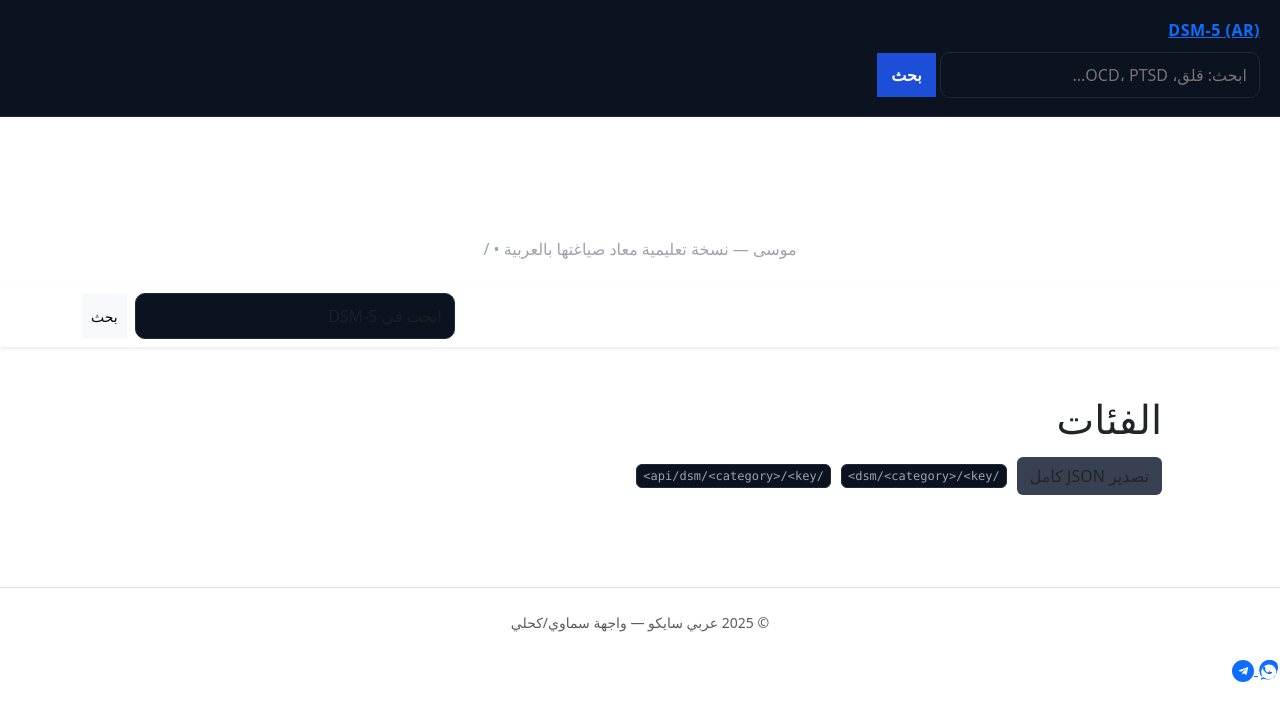
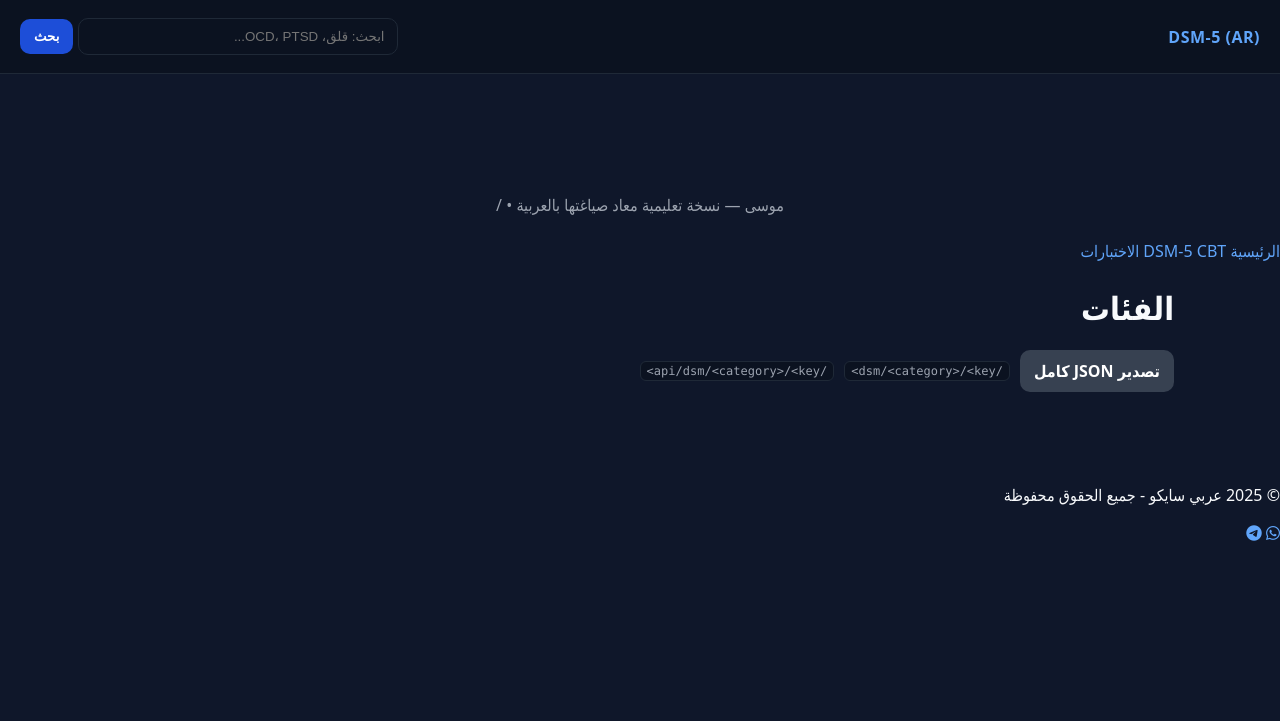
Before and after one commit to mhfh1414/arabi-psycho-site, a Flask app: page / in a window 1280 px wide. Shown: the top 721 px of the page. Run offline with Flask 3, Linux system fonts and the light colour scheme; some libraries are stand-ins or nearby versions.

Commit message:
Update base.html

```diff
--- a/templates/base.html
+++ b/templates/base.html
@@ -1,64 +1,34 @@
-<!doctype html>
+<!DOCTYPE html>
 <html lang="ar" dir="rtl">
 <head>
-  <meta charset="utf-8" />
-  <meta name="viewport" content="width=device-width, initial-scale=1" />
-  <title>{{ title or "عربي سايكو" }}</title>
+    <meta charset="UTF-8">
+    <meta name="viewport" content="width=device-width, initial-scale=1.0">
+    <title>عربي سايكو</title>
+    <link rel="stylesheet" href="{{ url_for('static', filename='styles.css') }}">
+    <!-- أيقونات -->
+    <link rel="stylesheet" href="https://cdnjs.cloudflare.com/ajax/libs/font-awesome/6.5.0/css/all.min.css">
+</head>
+<body>
 
-  <!-- Bootstrap RTL -->
-  <link href="https://cdn.jsdelivr.net/npm/bootstrap@5.3.3/dist/css/bootstrap.rtl.min.css" rel="stylesheet">
+    <div class="navbar">
+        <a href="/">الرئيسية</a>
+        <a href="/dsm">DSM-5</a>
+        <a href="/cbt">CBT</a>
+        <a href="/tests">الاختبارات</a>
+    </div>
 
-  <!-- خط عربي -->
-  <link href="https://fonts.googleapis.com/css2?family=Tajawal:wght@400;600;700&display=swap" rel="stylesheet">
+    <main>
+        {% block content %}
+        {% endblock %}
+    </main>
 
-  <!-- نمط الموقع -->
-  <link rel="stylesheet" href="{{ url_for('static', filename='styles.css') }}">
-</head>
-<body class="bg-app">
+    <div class="footer">
+        <p>© 2025 عربي سايكو - جميع الحقوق محفوظة</p>
+        <div class="social-icons">
+            <a href="https://wa.me/966530565696" target="_blank"><i class="fab fa-whatsapp"></i></a>
+            <a href="https://t.me/Mhfh1414" target="_blank"><i class="fab fa-telegram"></i></a>
+        </div>
+    </div>
 
-  <nav class="navbar navbar-expand-lg navbar-dark shadow-sm nav-app">
-    <div class="container">
-      <a class="navbar-brand fw-bold" href="{{ url_for('home') }}">عربي سايكو</a>
-      <button class="navbar-toggler" type="button" data-bs-toggle="collapse" data-bs-target="#mainNav">
-        <span class="navbar-toggler-icon"></span>
-      </button>
-      <div id="mainNav" class="collapse navbar-collapse">
-        <ul class="navbar-nav me-auto mb-2 mb-lg-0">
-          <li class="nav-item"><a class="nav-link{% if active=='home' %} active{% endif %}" href="{{ url_for('home') }}">الرئيسية</a></li>
-          <li class="nav-item"><a class="nav-link{% if active=='dsm' %} active{% endif %}" href="{{ url_for('dsm_index') }}">DSM-5</a></li>
-        </ul>
-        <form class="d-flex" role="search" action="{{ url_for('dsm_search') }}" method="get">
-          <input class="form-control me-2" type="search" name="q" placeholder="ابحث في DSM-5" value="{{ request.args.get('q','') }}">
-          <button class="btn btn-light btn-sm" type="submit">بحث</button>
-        </form>
-      </div>
-    </div>
-  </nav>
-
-  <main class="py-4">
-    <div class="container">
-      {% block content %}{% endblock %}
-    </div>
-  </main>
-
-  <footer class="py-4 bg-white border-top mt-5">
-    <div class="container text-center small text-muted">
-      © 2025 عربي سايكو — واجهة سماوي/كحلي
-    </div>
-  </footer>
-
-  <!-- أزرار واتساب/تلغرام ثابتة -->
-  <div class="fab-wrap">
-    <a class="fab fab-wa" href="https://wa.me/0000000000" target="_blank" aria-label="WhatsApp" rel="noopener">
-      <!-- أيقونة واتساب SVG -->
-      <svg viewBox="0 0 32 32" width="22" height="22" aria-hidden="true"><path fill="currentColor" d="M19.1 17.6c-.3-.2-1.9-.9-2.2-1s-.5-.2-.8.2-1 1-1.2 1.2-.4.2-.7.1a7.6 7.6 0 0 1-2.3-1.4 8.6 8.6 0 0 1-1.6-2c-.2-.3 0-.5.1-.6l.4-.5.2-.4c.1-.1 0-.3 0-.4s-.8-2-1.1-2.7-.6-.6-.8-.6h-.6c-.2 0-.5.1-.7.3l-.2.3c-.2.3-.6.8-.6 1.8s.6 2.1.7 2.2a13.8 13.8 0 0 0 5 5c.7.4 2.6 1 3.6 1.3a8.7 8.7 0 0 0 1.6.1c.5-.1 1.9-.8 2.2-1.5s.3-1.3.2-1.5-.2-.2-.5-.4Z"/><path fill="currentColor" d="M27.5 4.5A14 14 0 0 0 5.6 24.4L4 28.7l4.5-1.5A14 14 0 0 0 28 16a13.9 13.9 0 0 0-.5-11.5Zm-2.4 17.7A11 11 0 0 1 8.4 25l-.7.2-2.6.9.9-2.5.2-.6a11 11 0 1 1 19 0Z"/></svg>
-    </a>
-    <a class="fab fab-tg" href="https://t.me/username" target="_blank" aria-label="Telegram" rel="noopener">
-      <!-- أيقونة تلغرام SVG -->
-      <svg viewBox="0 0 240 240" width="22" height="22" aria-hidden="true"><path fill="currentColor" d="M120 0a120 120 0 1 0 0 240 120 120 0 0 0 0-240Zm58 73-18 86c-1 4-4 5-8 3l-23-17-11 10c-1 2-3 3-6 3l2-24 44-40c2-2 0-3-3-1l-55 35-24-8c-5-2-5-6 1-8l96-37c4-2 8 1 5 8Z"/></svg>
-    </a>
-  </div>
-
-  <script src="https://cdn.jsdelivr.net/npm/bootstrap@5.3.3/dist/js/bootstrap.bundle.min.js"></script>
 </body>
 </html>
```
